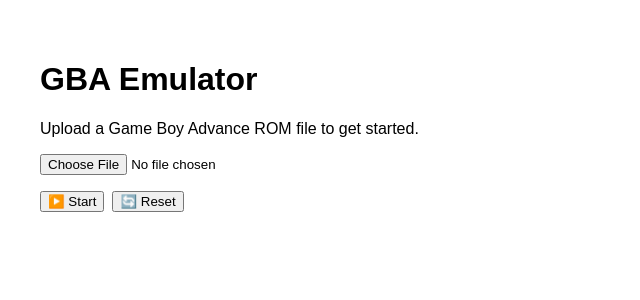
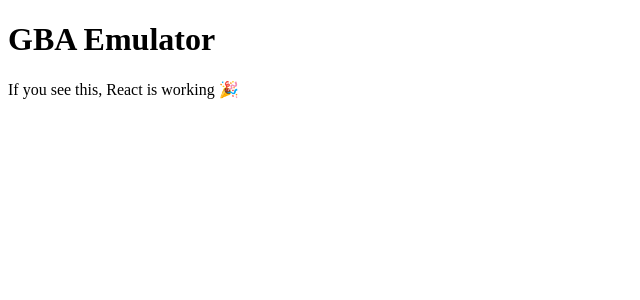
Before and after one commit to Kassn810/New-Gba, a React (Vite) app: page / in a window 1280 px wide. Shown: the top 300 px of the page, without its empty margins (0-640 px from the left). Built offline with nearby package versions, Linux system fonts and the light colour scheme.

Commit message:
Nwe app.jsx

```diff
--- a/src/app.jsx
+++ b/src/app.jsx
@@ -1,38 +1,10 @@
-import React, { useState } from "react";
+import React from "react";
 
 export default function App() {
-  const [romName, setRomName] = useState(null);
-
-  const handleRomUpload = (e) => {
-    const file = e.target.files[0];
-    if (file) {
-      setRomName(file.name);
-      console.log("ROM selected:", file.name);
-    }
-  };
-
   return (
-    <div style={{ fontFamily: "sans-serif", padding: "2rem" }}>
+    <div>
       <h1>GBA Emulator</h1>
-      <p>
-        {romName
-          ? `Loaded ROM: ${romName}`
-          : "Upload a Game Boy Advance ROM file to get started."}
-      </p>
-
-      <input type="file" accept=".gba" onChange={handleRomUpload} />
-
-      <div style={{ marginTop: "1rem" }}>
-        <button
-          style={{ marginRight: "0.5rem" }}
-          onClick={() => alert("Start emulator (not wired yet)")}
-        >
-          ▶️ Start
-        </button>
-        <button onClick={() => alert("Reset emulator (not wired yet)")}>
-          🔄 Reset
-        </button>
-      </div>
+      <p>If you see this, React is working 🎉</p>
     </div>
   );
 }
```
